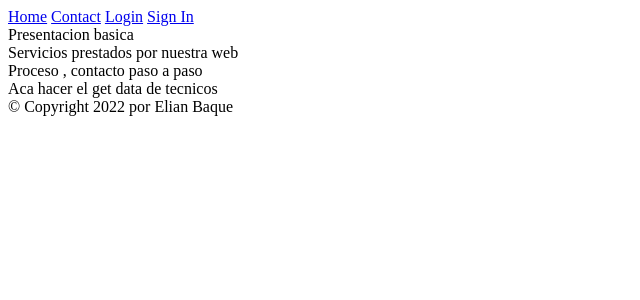
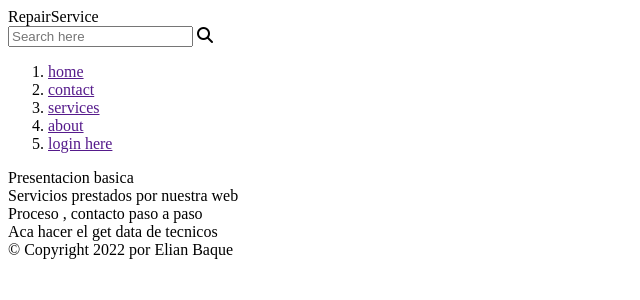
Before and after one commit to EliFBaque/RESTapi, a Django app: page / in a window 1280 px wide. Shown: the top 300 px of the page, without its empty margins (0-640 px from the left). Run offline with Django 4.2, Linux system fonts and the light colour scheme; some libraries are stand-ins or nearby versions.

Commit message:
Navbar-HTML-CSS Start

```diff
--- a/base/templates/base/base.html
+++ b/base/templates/base/base.html
@@ -1,18 +1,22 @@
+{% load static %}
 <!DOCTYPE html>
 <html lang="en">
 <head>
     <meta charset="UTF-8">
     <meta http-equiv="X-UA-Compatible" content="IE=edge">
     <meta name="viewport" content="width=device-width, initial-scale=1.0">
+    <script src="https://kit.fontawesome.com/5fe802a4f9.js" crossorigin="anonymous"></script>
+    <link rel="stylesheet" type='text/css' href="{% static 'base/style.css'%}">
+
     <title>Repair Service</title>
 </head>
 <body>
-    {% include '../containers/navbar.html' %}
+    {% include './containers/navbar.html' %}
 
     {% block content %}
     {% endblock %}
 
-    {% include '../containers/footer.html' %}
+    {% include './containers/footer.html' %}
 
 
 
--- /dev/null
+++ b/base/templates/base/containers/navbar.html
@@ -0,0 +1,14 @@
+<nav>
+    <div class="icon">RepairService</div>
+    <div class="search_box">
+        <input type="search" placeholder="Search here">
+        <span class="fa fa-search"></span>
+    </div>
+    <ol>
+        <li><a href="">home</a></li>
+        <li><a href="">contact</a></li>
+        <li><a href="">services</a></li>
+        <li><a href="">about</a></li>
+        <li><a href="">login here</a></li>
+    </ol>
+</nav>
--- a/base/templates/containers/navbar.html
+++ /dev/null
@@ -1,6 +0,0 @@
-<div>
-    <a href="{% url 'home' %}">Home</a>
-    <a href="{% url 'contact' %}">Contact</a>
-    <a href="{% url 'login' %}">Login</a>
-    <a href="{% url 'signin' %}">Sign In</a>
-</div>
--- a/base/views.py
+++ b/base/views.py
@@ -24,13 +24,13 @@ def home(request):
 def contact(request):
     """contact page"""
 
-    return render(request, 'containers/contact.html')
+    return render(request, 'base/containers/contact.html')
 
 
 def login(request):
     """login page"""
-    return render(request, 'registration/login.html')
+    return render(request, 'base/registration/login.html')
 
 def signin(request):
     """signin page"""
-    return render(request, 'registration/signin.html')
+    return render(request, 'base/registration/signin.html')
--- a/profiles_project/settings.py
+++ b/profiles_project/settings.py
@@ -123,6 +123,8 @@ USE_TZ = True
 
 STATIC_URL = 'static/'
 
+
+
 AUTH_USER_MODEL = 'profiles_api.UserProfile'
 
 # Default primary key field type
```
Also changed, not shown: base/templates/base/containers/contact.html (renamed from base/templates/containers/contact.html), base/templates/base/containers/footer.html (renamed from base/templates/containers/footer.html), base/templates/base/registration/login.html (renamed from base/templates/registration/login.html), base/templates/base/registration/signIn.html (renamed from base/templates/registration/signIn.html).
